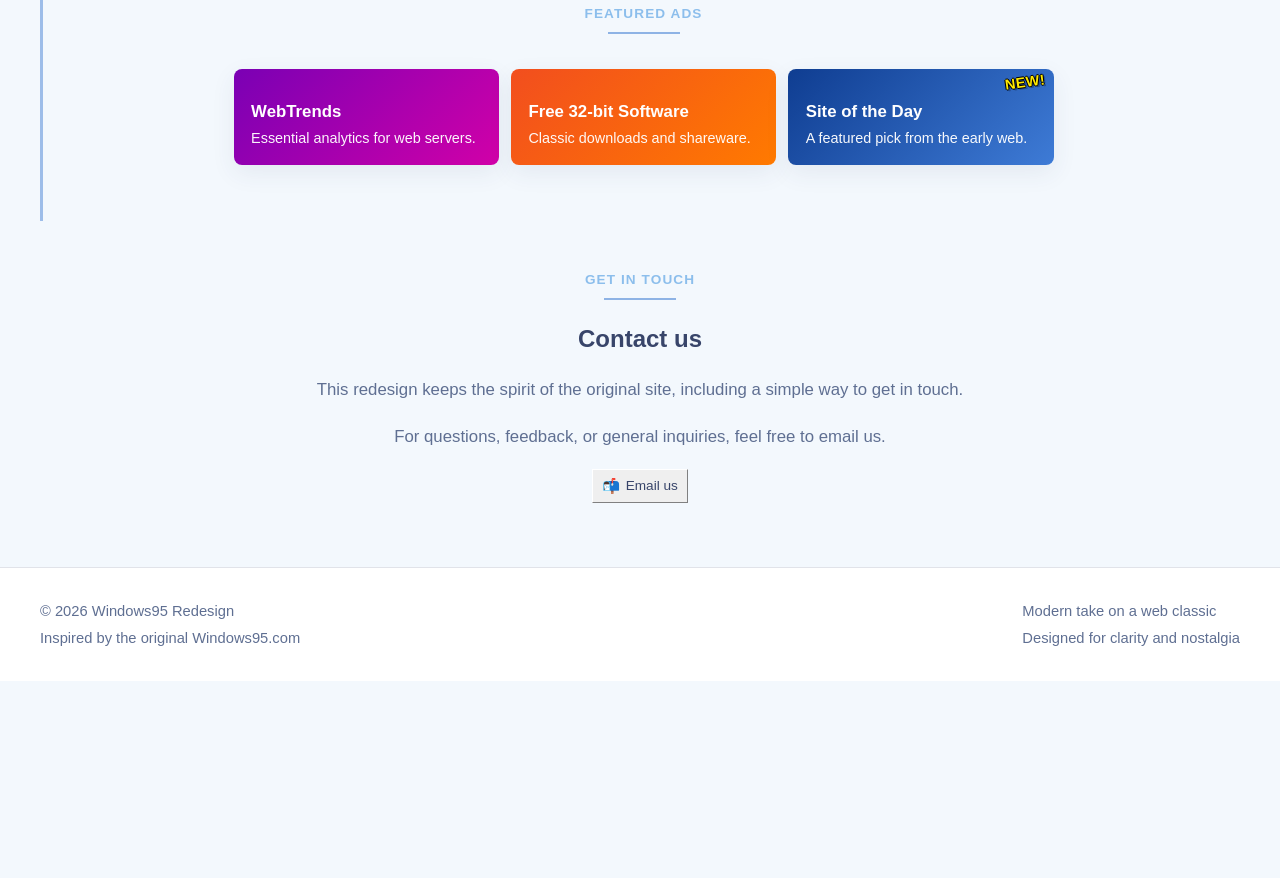
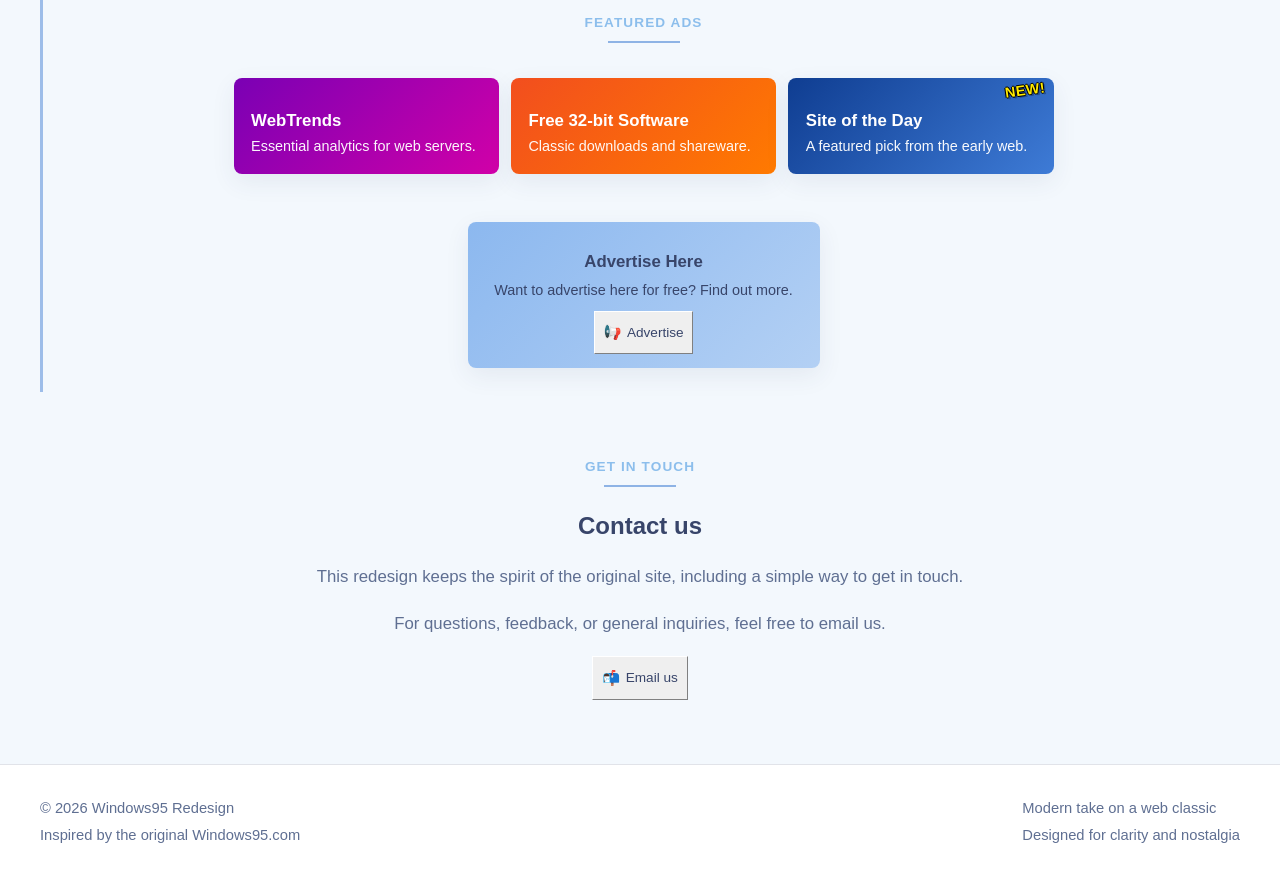
Before and after one commit to lindaalbrektsson/SASS, a website: page index.html in a window 1280 px wide. Shown: the part 1438-2316 px from the top of the page. Before the commit the page ends 2119 px from the top, so only its background shows below. Drawn offline with Linux system fonts and the light colour scheme.

Commit message:
changed buttons to a own component

```diff
--- a/index.html
+++ b/index.html
@@ -57,12 +57,12 @@
                         </p>
 
                         <div class="section-cta">
-                            <button type="button" class="retro-button" id="play-sound-button">
+                            <button type="button" class="retro-button retro-button--cta" id="play-sound-button">
                                 <span class="retro-button-icon">🔊</span>
                                 <span>Play startup sound</span>
                             </button>
 
-                            <button type="button" class="retro-button retro-button--secondary" id="theme-toggle"
+                            <button type="button" class="retro-button retro-button--cta" id="theme-toggle"
                                 aria-label="Toggle dark mode">
                                 <span class="retro-button-icon">🌙</span>
                                 <span>Dark mode</span>
@@ -154,7 +154,7 @@
                     <div class="ads-group">
                         <p class="ads-label">Featured ads</p>
 
-                        <div class="ads-strip" aria-label="Promotional banners">
+                        <div class="ads-strip">
                             <article class="ad-banner ad-banner--webtrends">
                                 <h3>WebTrends</h3>
                                 <p>Essential analytics for web servers.</p>
@@ -171,6 +171,18 @@
                                 <p>A featured pick from the early web.</p>
                             </article>
                         </div>
+
+                        <div class="ads-cta">
+                            <article class="ad-banner ad-banner--advertise">
+                                <h3>Advertise Here</h3>
+                                <p>Want to advertise here for free? Find out more.</p>
+                                <a href="mailto:info@windows95redesign.com?subject=Free%20Advertising"
+                                    class="retro-button">
+                                    <span class="retro-button-icon">📢</span>
+                                    <span>Advertise</span>
+                                </a>
+                            </article>
+                        </div>
                     </div>
                 </div>
             </div>
@@ -184,8 +196,7 @@
                         <h2>Contact us</h2>
 
                         <p class="section-text">
-                            This redesign keeps the spirit of the original site, including a simple way to get in
-                            touch.
+                            This redesign keeps the spirit of the original site, including a simple way to get in touch.
                         </p>
 
                         <p class="section-text">
@@ -194,7 +205,7 @@
 
                         <div class="section-cta">
                             <a href="mailto:info@windows95redesign.com" class="retro-button">
-                            <span class="retro-button-icon">📬</span>
+                                <span class="retro-button-icon">📬</span>
                                 <span>Email us</span>
                             </a>
                         </div>
@@ -211,10 +222,10 @@
                 <p>Inspired by the original Windows95.com</p>
             </div>
 
-        <div class="footer-tech">
-            <p>Modern take on a web classic</p>
-            <p>Designed for clarity and nostalgia</p>
-        </div>
+            <div class="footer-tech">
+                <p>Modern take on a web classic</p>
+                <p>Designed for clarity and nostalgia</p>
+            </div>
         </div>
     </footer>
 
--- /dev/null
+++ b/src/components/_buttons.scss
@@ -0,0 +1,45 @@
+@use "../abstracts/mixins" as *;
+@use "../abstracts/variables" as *;
+
+.retro-button {
+    @include win95-button;
+    display: inline-flex;
+    align-items: center;
+    justify-content: center;
+    gap: 0.35rem;
+    min-height: 2rem;
+    padding: 0.3rem 0.55rem;
+    color: $color-text;
+    font-size: 0.85rem;
+    line-height: 1;
+    text-decoration: none;
+
+    &:active {
+        @include win95-button-pressed;
+        transform: translate(1px, 1px);
+    }
+
+    &--cta {
+        min-width: 7.5rem;
+        min-height: 2.2rem;
+        padding: 0.45rem 0.8rem;
+        font-size: 0.92rem;
+        gap: 0.45rem;
+    }
+
+    &-icon {
+        font-size: 0.9rem;
+        line-height: 1;
+        flex-shrink: 0;
+    }
+}
+
+@media (max-width: 600px) {
+    .retro-button--cta {
+        min-width: auto;
+        min-height: 2rem;
+        padding: 0.3rem 0.55rem;
+        font-size: 0.85rem;
+        gap: 0.35rem;
+    }
+}
--- a/src/components/_retro-window.scss
+++ b/src/components/_retro-window.scss
@@ -138,33 +138,6 @@
     }
 }
 
-.retro-button {
-    @include win95-button;
-    display: inline-flex;
-    align-items: center;
-    gap: 0.35rem;
-    padding: 0.3rem 0.55rem;
-    color: $color-text;
-    font-size: 0.85rem;
-    text-decoration: none;
-
-    &:active {
-        @include win95-button-pressed;
-        transform: translate(1px, 1px);
-    }
-
-    &--cta {
-        padding: 0.45rem 0.8rem;
-        font-size: 0.92rem;
-        gap: 0.45rem;
-    }
-
-    &-icon {
-        font-size: 0.9rem;
-        line-height: 1;
-    }
-}
-
 @media (max-width: 900px) {
     .retro-window-body {
         grid-template-columns: repeat(2, 1fr);
@@ -179,12 +152,6 @@
     .retro-window-item {
         min-height: 8rem;
     }
-
-    .retro-button--cta {
-        padding: 0.3rem 0.55rem;
-        font-size: 0.85rem;
-        gap: 0.35rem;
-    }
 }
 
 @media (max-width: 480px) {
--- a/src/components/_sections.scss
+++ b/src/components/_sections.scss
@@ -46,15 +46,15 @@
     }
 
     &-cta {
-        margin-top: space(2);
         display: flex;
         flex-wrap: wrap;
         gap: space(1.5);
+        margin-top: space(2);
     }
 
     &-panel {
+        max-width: 72rem;
         margin-top: space(3);
-        max-width: 72rem;
         padding: space(3) space(3) space(3) space(3.5);
         border-left: 3px solid rgba(100, 150, 220, 0.6);
     }
@@ -90,13 +90,13 @@
 }
 
 .ad-banner {
+    position: relative;
     margin-top: 1rem;
-    position: relative;
     padding: 1rem 1.1rem;
+    overflow: hidden;
     border-radius: $radius-sm;
+    box-shadow: $shadow-sm;
     color: #fff;
-    box-shadow: $shadow-sm;
-    overflow: hidden;
     cursor: pointer;
     transition: transform 0.1s ease;
 
@@ -125,19 +125,19 @@
         position: absolute;
         top: 0.35rem;
         right: 0.5rem;
+        transform: rotate(-8deg);
         font-size: 0.9rem;
         font-weight: 900;
         line-height: 1;
-        color: #ffea00;
         letter-spacing: 0.03em;
         text-transform: uppercase;
+        color: #ffea00;
         text-shadow:
             1px 0 #000,
             -1px 0 #000,
             0 1px #000,
             0 -1px #000,
             2px 2px 0 rgba(0, 0, 0, 0.25);
-        transform: rotate(-8deg);
     }
 
     &--webtrends {
@@ -151,11 +151,44 @@
     &--gallery {
         background: linear-gradient(135deg, #0f3d91, #3e7bd6);
     }
+
+    &--advertise {
+        width: 100%;
+        max-width: 20rem;
+        padding: 0.85rem 1rem;
+        text-align: center;
+        color: $color-text;
+        background: linear-gradient(135deg, #8cb8ef, #b3d0f4);
+
+        h3,
+        p {
+            color: $color-text;
+        }
+
+        h3 {
+            margin-bottom: 0.45rem;
+        }
+
+        p {
+            opacity: 1;
+            line-height: 1.45;
+        }
+
+        .retro-button {
+            margin-top: 0.65rem;
+        }
+    }
+}
+
+.ads-cta {
+    display: flex;
+    justify-content: center;
+    margin-top: 1rem;
 }
 
 .contact-panel {
     max-width: 820px;
-    margin: 2rem auto 0;
+    margin: 3rem auto 0;
     padding: 0;
     border-left: none;
 }
--- a/src/styles.scss
+++ b/src/styles.scss
@@ -5,6 +5,7 @@
 
 @use "components/retro-window";
 @use "components/sections";
+@use "components/buttons";
 
 @use "layout/footer";
 @use "layout/header";
```
Also changed, not shown: dist/styles.css, 1 other file.
